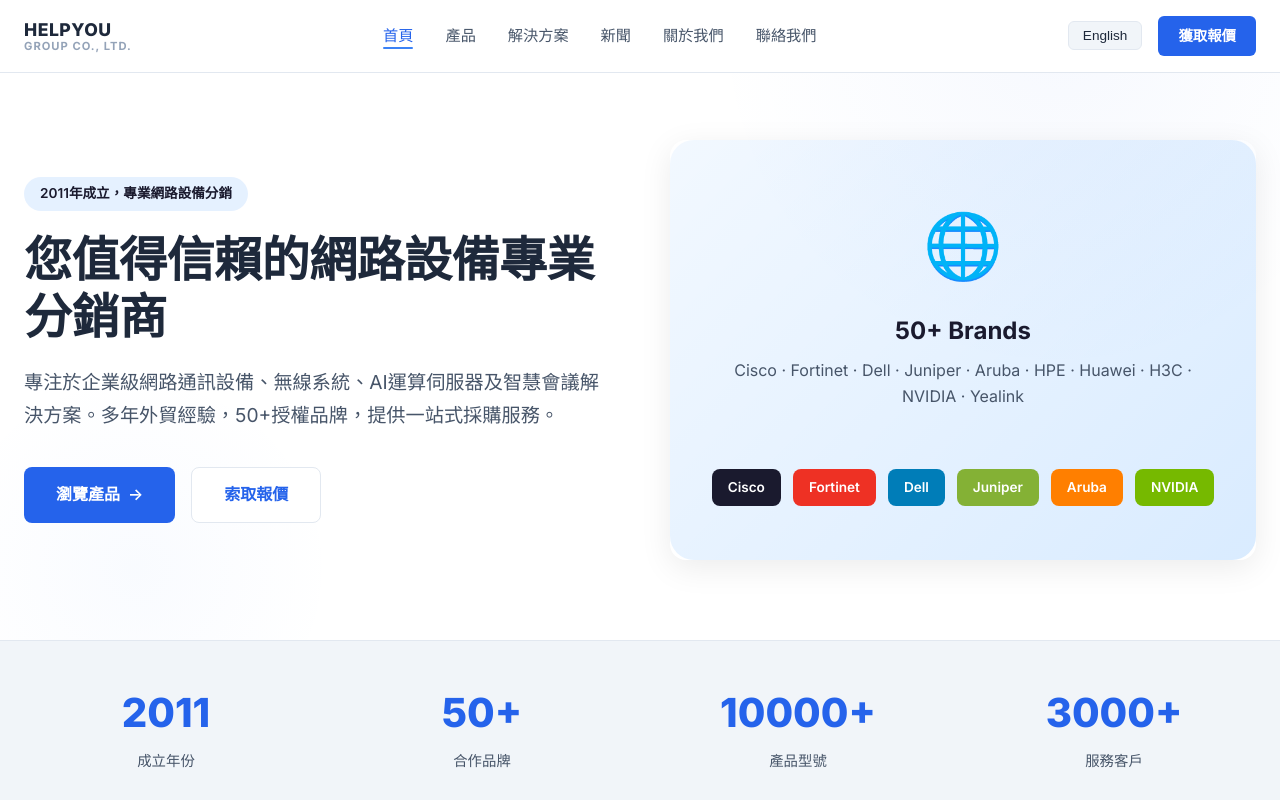
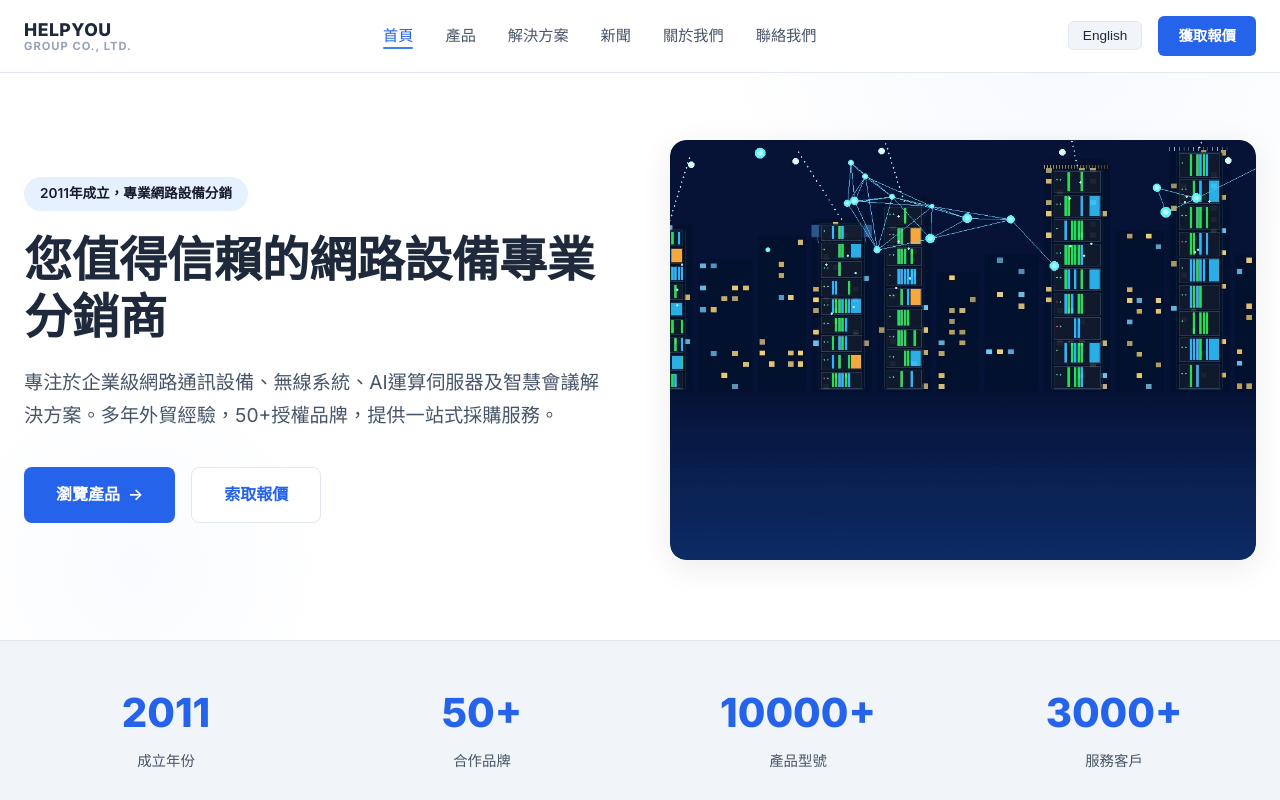
Before and after one commit to Qinglian168/helpyou-website, a plain HTML site: page index.html in a window 1280 px wide. Shown: the top 800 px of the page. Drawn offline with Linux system fonts and the light colour scheme.

Commit message:
feat(home): replace 50+ Brands card with HK skyline + data center + AI network hero image

```diff
--- a/index.html
+++ b/index.html
@@ -30,21 +30,7 @@
                 </div>
             </div>
             <div class="hero-visual">
-                <div style="background: linear-gradient(135deg, rgba(0,123,255,0.05) 0%, rgba(0,123,255,0.15) 100%); border-radius: 24px; height: 100%; min-height: 400px; display: flex; align-items: center; justify-content: center; flex-wrap: wrap; gap: 16px; padding: 40px;">
-                    <div style="text-align:center; width: 100%;">
-                        <div style="font-size: 4rem; margin-bottom: 16px;">&#127760;</div>
-                        <div style="font-size: 1.5rem; font-weight: 700; color: var(--primary); margin-bottom: 8px;">50+ Brands</div>
-                        <div style="font-size: 1rem; color: var(--text-medium);">Cisco &middot; Fortinet &middot; Dell &middot; Juniper &middot; Aruba &middot; HPE &middot; Huawei &middot; H3C &middot; NVIDIA &middot; Yealink</div>
-                    </div>
-                    <div style="display: flex; gap: 12px; flex-wrap: wrap; justify-content: center; margin-top: 16px;">
-                        <span style="background: var(--primary); color: white; padding: 8px 16px; border-radius: 8px; font-size: 0.85rem; font-weight: 600;">Cisco</span>
-                        <span style="background: #ee3124; color: white; padding: 8px 16px; border-radius: 8px; font-size: 0.85rem; font-weight: 600;">Fortinet</span>
-                        <span style="background: #007db8; color: white; padding: 8px 16px; border-radius: 8px; font-size: 0.85rem; font-weight: 600;">Dell</span>
-                        <span style="background: #84b135; color: white; padding: 8px 16px; border-radius: 8px; font-size: 0.85rem; font-weight: 600;">Juniper</span>
-                        <span style="background: #ff7f00; color: white; padding: 8px 16px; border-radius: 8px; font-size: 0.85rem; font-weight: 600;">Aruba</span>
-                        <span style="background: #76b900; color: white; padding: 8px 16px; border-radius: 8px; font-size: 0.85rem; font-weight: 600;">NVIDIA</span>
-                    </div>
-                </div>
+                <img class="hero-scene-img" src="images/hero-bg-hk.jpg" alt="Hong Kong Skyline with Data Center & AI Network">
             </div>
         </div>
     </section>
```
Also changed, not shown: images/hero-bg-hk.jpg (added).
